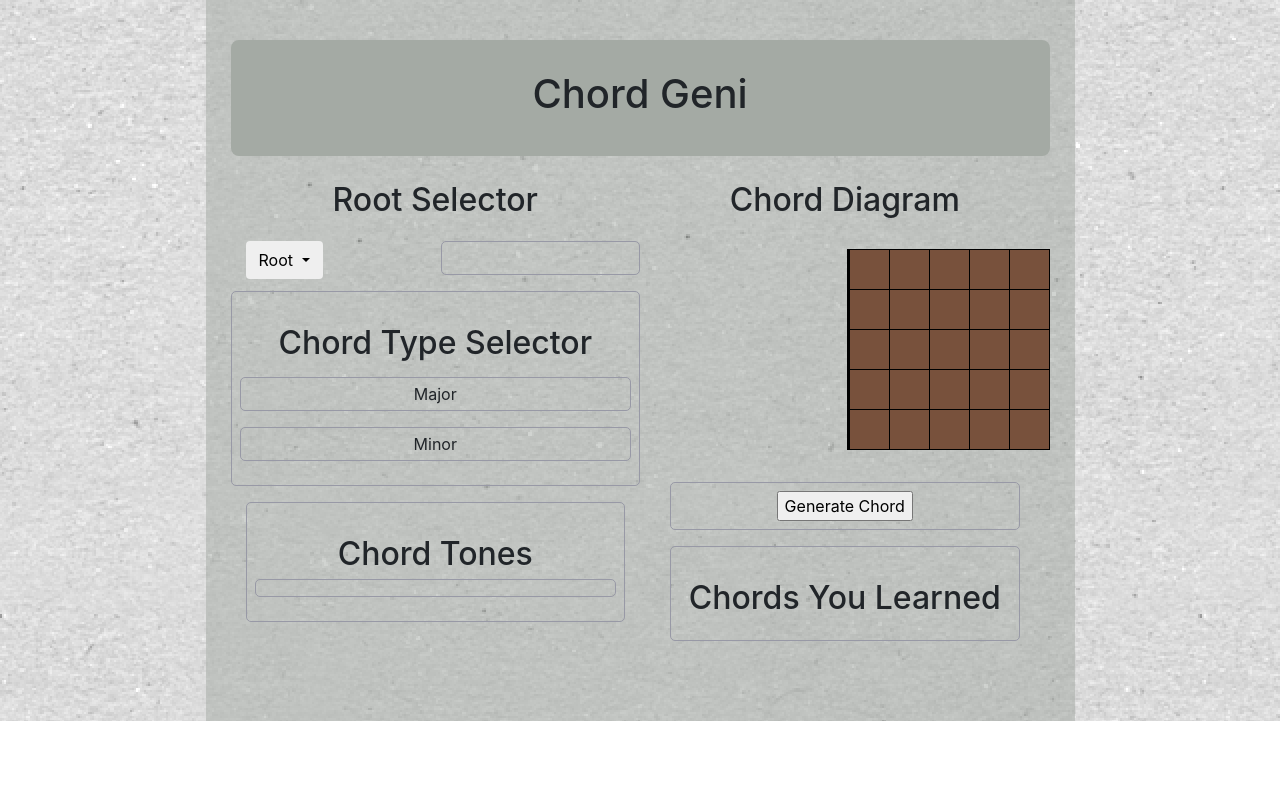
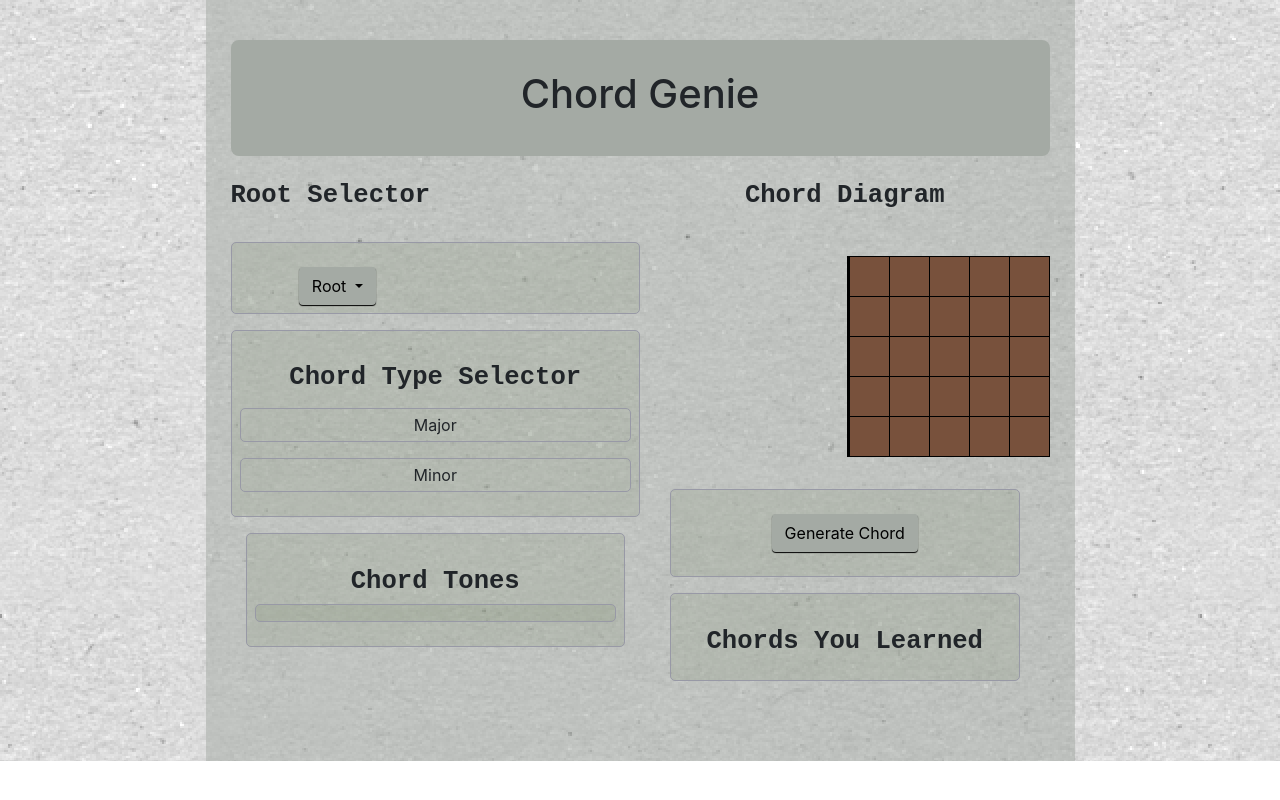
Before and after one commit to GuitarOTronic/Chord-Genie, a plain HTML site: page index.html in a window 1280 px wide. Drawn offline with nearby package versions, Linux system fonts and the light colour scheme.

Commit message:
fixed spacing issues, sorta. Added box shadows to buttons. Added dash and new line to chords you learned

```diff
--- a/index.html
+++ b/index.html
@@ -3,7 +3,7 @@
 
 <head>
   <meta charset="utf-8">
-  <title>Chord Diagrams</title>
+  <title>Chord Genie</title>
   <link rel="stylesheet" href="https://maxcdn.bootstrapcdn.com/bootstrap/4.0.0-beta/css/bootstrap.min.css" integrity="sha384-/Y6pD6FV/Vv2HJnA6t+vslU6fwYXjCFtcEpHbNJ0lyAFsXTsjBbfaDjzALeQsN6M" crossorigin="anonymous">
   <link rel="stylesheet" href="styles/main.css">
   <link rel="shortcut icon" href="assets/guitar.png" />
@@ -16,17 +16,17 @@
       <!-- title -->
       <header class="row">
         <div class="col">
-          <h1>Chord Geni</h1>
+          <h1>Chord Genie</h1>
         </div>
       </header>
       <!-- chord selector/diagram -->
       <div class="row padbtm">
         <div class="col left">
           <div class="row">
-            <h2 class="padbtm center">Root Selector</h2>
+            <h2 class="padbtm ">Root Selector</h2>
           </div>
           <!-- Dropdown Menu -->
-          <div class='row rootSelector'>
+          <div class='row rootDisplay'>
             <div class="dropdown col">
               <button class="dropbtn btn  dropdown-toggle" type="button" id=' dropdownMenuButton' data-toggle='dropdown' aria-haspopup="true" aria-expanded='false'>
               Root
@@ -47,7 +47,7 @@
               </div>
             </div>
             <!-- Chord Root Display -->
-            <div class="rootDisplay col">
+            <div class=" col">
               <div>
                 <p id='selectedChord'></p>
               </div>
@@ -59,16 +59,7 @@
               <ul class="list-inline">
                 <li id='major' class="dropdown-item chord"> Major</li>
                 <li id='minor' class="dropdown-item chord"> Minor</li>
-                <!-- <li class="list-inline-item align-middle">D</li>
-              <li class="list-inline-item align-middle">D#/ <br> Eb</li>
-              <li class="list-inline-item align-middle">E</li>
-              <li class="list-inline-item align-middle">F</li>
-              <li class="list-inline-item align-middle">F#/ <br>Gb</li>
-              <li class="list-inline-item align-middle">G</li>
-              <li class="list-inline-item align-middle">G#/ <br> Ab</li>
-              <li class="list-inline-item align-middle">A</li>
-              <li class="list-inline-item align-middle">A#/ <br>Bb</li>
-              <li class="list-inline-item align-middle">B</li> -->
+
               </ul>
             </div>
           </div>
@@ -84,7 +75,8 @@
               <h2> Chord Diagram</h2>
             </div>
           </div>
-          <div class="row padUp goRight ">
+          <!-- Open Note Circles -->
+          <div class="row  goRight padUp">
             <div class="openNotes">
               <div class="circle e openNotes" id="ee"></div>
               <div class="circle b openNotes" id="bb"></div>
@@ -184,7 +176,7 @@
           <!-- Chords You Learned  -->
           <div class="col justify">
             <div class="marginUp rootDisplay">
-              <button class="" id="showChord">Generate Chord</button>
+              <button class="btn" id="showChord">Generate Chord</button>
             </div>
             <div class="rootDisplay">
               <h2>Chords You Learned</h2>
--- a/scripts/main.js
+++ b/scripts/main.js
@@ -121,7 +121,7 @@ function renderLearnedChords() {
   localStorage.setItem(storageLength, chord)
   for (let v = 0; v < storageLength; v++) {
     if (!learned.innerHTML.includes(localStorage.getItem(v))) {
-      learned.innerHTML += " " + localStorage.getItem(v)
+      learned.innerHTML += "<br>- " + localStorage.getItem(v)
     }
   }
 }
--- a/styles/main.css
+++ b/styles/main.css
@@ -26,6 +26,9 @@ h1 {
 }
 h2{
   padding-top:1.6rem;
+  font-size: 1.6rem;
+  font-weight: 800;
+  font-family: monospace;
 
 }
 .goLeft{
@@ -40,23 +43,32 @@ h2{
   padding-bottom: 1.5rem;
 }
 .padUp{
-  padding-top: 1.5rem;
+  padding-top: 2.4rem;
 }
 .marginUp{
   margin-top: 2rem;
 
 }
+
  .rootDisplay p{
   font-size: 1.2rem;
   font-weight: 300;
+  font-family: monospace;
 }
 .rootDisplay{
-  /*display: flex;*/
   text-align: center;
   padding: .5rem;
   border: 1px solid #9899A6;
   margin-bottom: 1rem;
   border-radius: 5px;
+  background: rgba(132, 147, 116, .2);
+}
+#selectedChord{
+  font-size: 2rem;
+  font-weight: 600;
+  padding-top: 1rem;
+  text-align: center;
+
 }
 
 .justify{
@@ -79,16 +91,23 @@ li {
 
 
 /******    Dropdown    ********/
-
+button{
+  background-color: rgba(164, 170, 164, 1)
+}
+.btn{
+  margin-top: 1rem;
+  box-shadow:  0 1px 1px  0 black;
+}
 .dropdown-item{
   text-align: center;
 }
 .dropdown-content {
     visibility: visible;
     position: absolute;
-    background-color: #f9f9f9;
+    background-color: rgba(164, 170, 164, 1)
     text-align: center;
     min-width: 1rem;
+    max-width: 6rem;
     overflow: auto;
     box-shadow: 0px 8px 16px 0px rgba(0,0,0,0.2);
     z-index: 1;
@@ -99,9 +118,17 @@ li {
     padding: 12px 16px;
     text-decoration: none;
     display: block;
+    background-color: rgba(164, 170, 164, .8);
 }
 
-.dropdown a:hover {background-color: #f1f1f1}
+.dropdown a:hover {
+  background-color: #696770;
+  color: #fff;
+
+}
+#showChord{
+  margin-bottom: 1rem;
+}
 
 /*********  Chord Diagram   **********/
 
```
